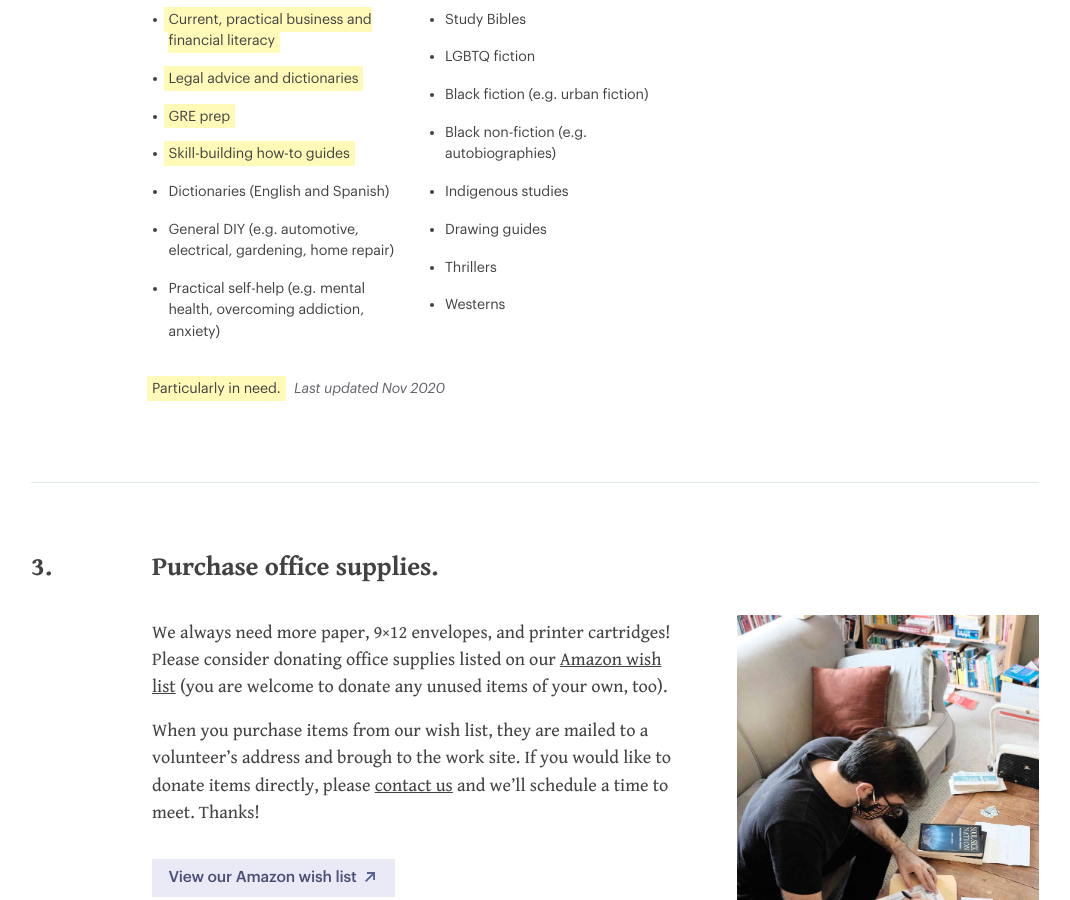
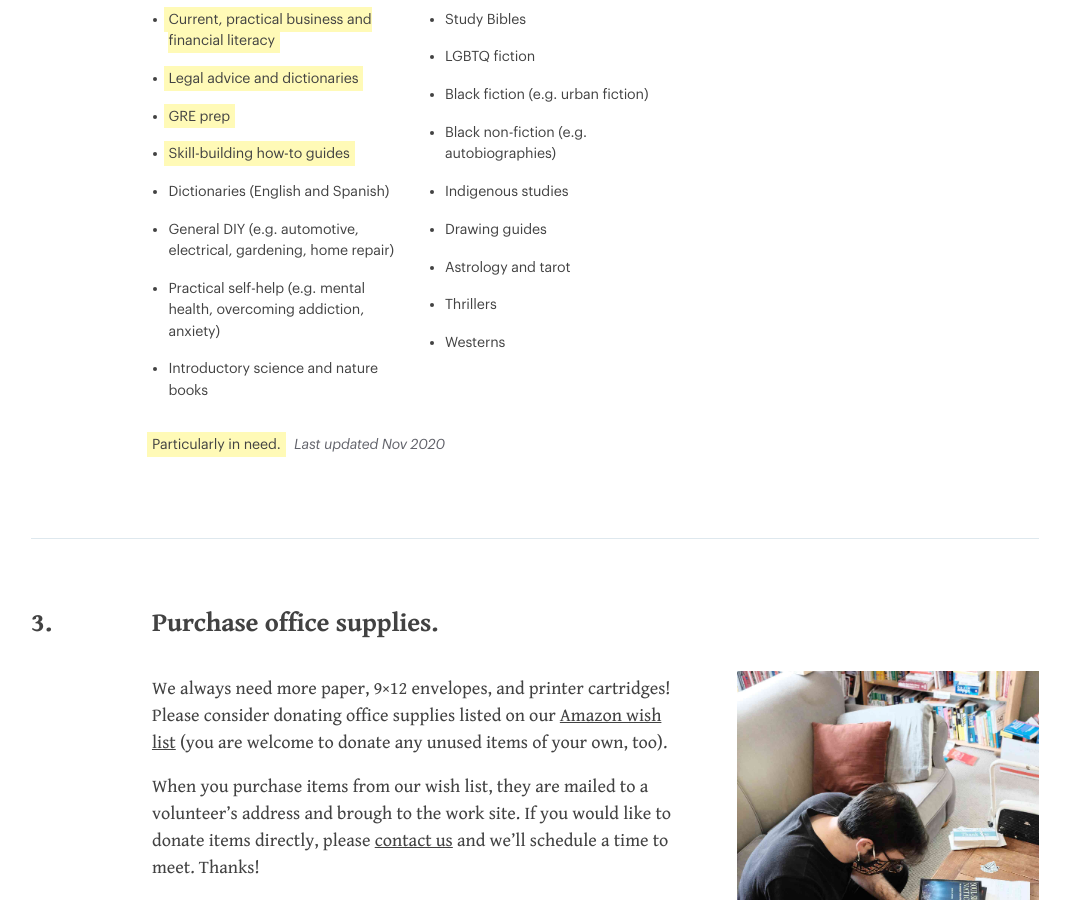
Before and after one commit to prisonbookscollective/prisonbookscollective.github.io, a Jekyll site: the page built from support-us.md, in a window 1280 px wide and 900 px high, scrolled down 1525 px. Shown: the whole window, without its empty margins (105-1175 px from the left). Built offline with Jekyll 4.4.1, drawn with Linux system fonts in a browser that asks for light colours.

Commit message:
Updates high-demand book list

```diff
--- a/styles/main.scss
+++ b/styles/main.scss
@@ -63,8 +63,6 @@ $break-tiny: 400px;
 
 // Transitions
 
-/* TODO: Safari, Firefox keyframes*/
-
 @mixin transition-primary { transition: ease-in 100ms; }
 
 @keyframes fade-up-in {
--- a/support-us.md
+++ b/support-us.md
@@ -39,12 +39,14 @@ intro: We are able to do what we do through donations&#58; money, books, supplie
 				<li>Dictionaries (English and Spanish)</li>
 				<li>General DIY (e.g. automotive, electrical, gardening, home repair)</li>
 				<li>Practical self-help (e.g. mental health, overcoming addiction, anxiety)</li>
+				<li>Introductory science and nature books</li>
 				<li>Study Bibles</li>
 				<li>LGBTQ fiction</li>
 				<li>Black fiction (e.g. urban fiction)</li>
 				<li>Black non-fiction (e.g. autobiographies)</li>
 				<li>Indigenous studies</li>
 				<li>Drawing guides</li>
+				<li>Astrology and tarot</li>
 				<li>Thrillers</li>
 				<li>Westerns</li>
 			</ul>
```
